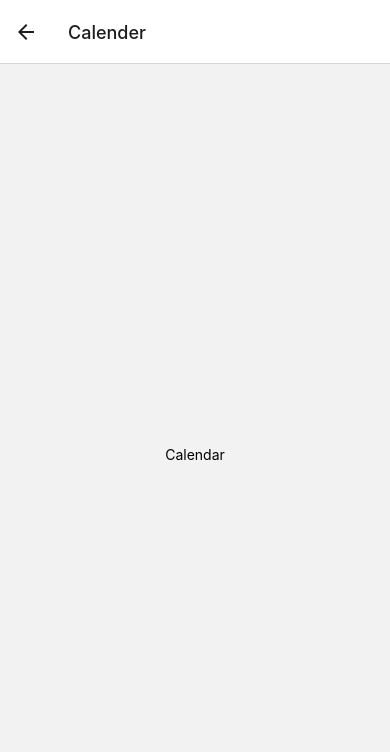
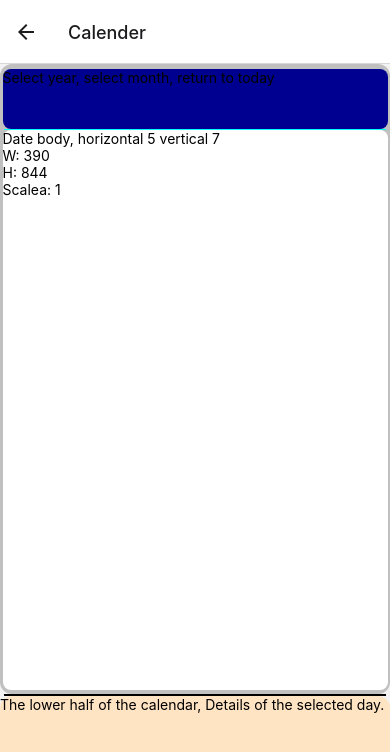
Before and after one commit to xin-shang/React_SchoolManagget, a React Native app in the folder MobileGamification/: screen /Calender in a window 390 px wide. Shown: the top 752 px of the page. Built offline with nearby package versions, Linux system fonts and the light colour scheme.

Commit message:
Xin Shang commit - 21/5 - main content -1. Add some Screen in Calender -2. get width, height, scale with iphone 13 -3.Add PixelTransform.js, the purpose is to ensure that the code runs on different phones with the correct screen ratio. There will be no white space

```diff
--- a/MobileGamification/screen/Calender.js
+++ b/MobileGamification/screen/Calender.js
@@ -2,16 +2,134 @@
 import * as React from "react";
 
 //
-import { View, Text, ScrollView, StyleSheet, TouchableOpacity } from 'react-native';
+import { View, Text, ScrollView, StyleSheet, TouchableOpacity, Dimensions } from 'react-native';
 import { Button, Card } from 'react-native-paper';
+import { Colors } from "react-native/Libraries/NewAppScreen";
+import { pxToDp, pxToDp_H, pxToDp_W, screenHeight, screenScale, screenWidth} from '../tools/PixelTransform';
 
 //
 function Calendar () {
     return (
-      <View style={{ flex: 1, alignItems: 'center', justifyContent: 'center' }}>
-        <Text>Calendar</Text>
-      </View>
+      <>
+      <ScrollView>
+
+        {/*日历的上半部分 日历主体 The top half of the calendar, calendar subject.*/}
+        <View style = {styles.box_TopScreen}>
+
+          {/*选择年份，选择月份，返回当今日 Select year, select month, return to today*/}
+          <View style = {styles.box_TopHeader}>
+            {/**
+             * Butten_1 Select year
+             * Butten_2 Select month
+             * Butten_3 Return Today
+             */}
+            <Text>Select year, select month, return to today</Text>
+
+
+
+          </View>
+          {/*END*/}
+
+          <View style = {styles.line_1}></View>
+
+          {/*日期主体，横5纵7 Date body, horizontal 5 vertical 7*/}
+          <View style = {styles.box_DateBody}>
+            {/**
+             * H 5
+             * V 7
+             * Every One:
+             *  date
+             *  task(If have)
+             *  class(If have)
+             */}
+            <Text>Date body, horizontal 5 vertical 7</Text>
+            <Text>W: {width}</Text>
+            <Text>H: {height}</Text>
+            <Text>Scalea: {scale}</Text>
+
+
+          </View>
+          {/*END*/}
+
+        </View>
+        {/*END*/}
+
+        <View style = {styles.line_2}></View>
+
+        {/*日历的下半部分,被选中天的详细信息  The lower half of the calendar, Details of the selected day.*/}
+        <View style = {styles.box_LowerScreen}>
+          <Text>The lower half of the calendar, Details of the selected day.</Text>
+          {/**
+           *
+           */}
+
+
+
+        </View>
+        {/*END*/}
+      </ScrollView>
+      </>
     );
 }
 
 export default Calendar;
+
+
+
+
+const styles = StyleSheet.create({
+
+  //height: 630 = 70 + 560
+  box_TopScreen: {
+    width: pxToDp_W(390),
+    height: pxToDp_H(630),
+    backgroundColor: "#C0C0C0",
+    borderRadius: 12,
+  },
+
+  box_TopHeader: {
+    width: pxToDp_W(385),
+    height: pxToDp_H(60),
+    //学校校徽的蓝色 The school emblem's blue
+    backgroundColor: "#000090",
+    borderRadius: 8,
+    marginLeft: 'auto',
+    marginRight: 'auto',
+    marginTop: 5,
+  },
+
+  box_DateBody: {
+    width: pxToDp_W(385),
+    height: pxToDp_H(560),
+    backgroundColor: "#FFFFFF",
+    borderRadius: 8,
+    marginLeft: 'auto',
+    marginRight: 'auto',
+  },
+
+  box_LowerScreen: {
+    width: pxToDp_W (390),
+    height: pxToDp_H(560),
+    backgroundColor: "#ffe4c4",
+    borderRadius: 12,
+  },
+
+  line_1: {
+    width: '98%',
+    height: 1,
+    backgroundColor: "#00FFFF",
+    marginLeft: 'auto',
+    marginRight: 'auto',
+  },
+
+  line_2: {
+    width: '98%',
+    height: 2,
+    backgroundColor: "#000000",
+    marginLeft: 'auto',
+    marginRight: 'auto',
+  }
+
+})
+
+const {width, height, scale} = Dimensions.get("window")
--- /dev/null
+++ b/MobileGamification/tools/PixelTransform.js
@@ -0,0 +1,48 @@
+// 公式：设计稿宽度 / 元素宽度 = 手机屏幕宽度 / 手机中的元素宽度
+// Formula: design width(px) / element width(px) = phone screen width(dp) / phone element width(dp)
+// 未知数(X): 手机中元素的宽度
+// screen ： 手机的屏幕尺寸 The screen size of the phone
+// window ： App 的可用尺寸 The available size of the App
+
+/**
+ * 可用窗口大小:
+ *  W: 390
+ *  H: 844
+ *  Scale: 3
+ */
+
+import { Dimensions } from "react-native";
+
+/**
+ * 窗口宽度 Window(available size of the App) Width
+ */
+export const screenWidth = Dimensions.get("window").width;
+
+/**
+ * 窗口高度 Window(available size of the App) Height
+ */
+export const screenHeight = Dimensions.get("window").height;
+
+/**
+ * 窗口像素比 Window pixel ratio
+ */
+export const screenScale = Dimensions.get("window").scale;
+
+/**
+ * 窗口宽高度像素比
+ */
+ const {width, height, scale} = Dimensions.get("window")
+
+/**
+ * 我们没有带详细尺寸的设计图。如果有可以用这个。
+ * 但是我是通过iphone13设计的，不同的手机宽高不同。
+ * 有了下面的公式，任何手机都可以正常运行。
+ * We don't have plans with detailed measurements.
+ * You can use this if you have one.
+ * But I designed it with the iphone13, and different phones are different in width and height.
+ * With the following formula, any phone will work.
+ * @param {*} elePx
+ * @returns
+ */
+export const pxToDp_W = (elePx) => width * elePx / 390;
+export const pxToDp_H = (elePx) => height * elePx / 844;
```
